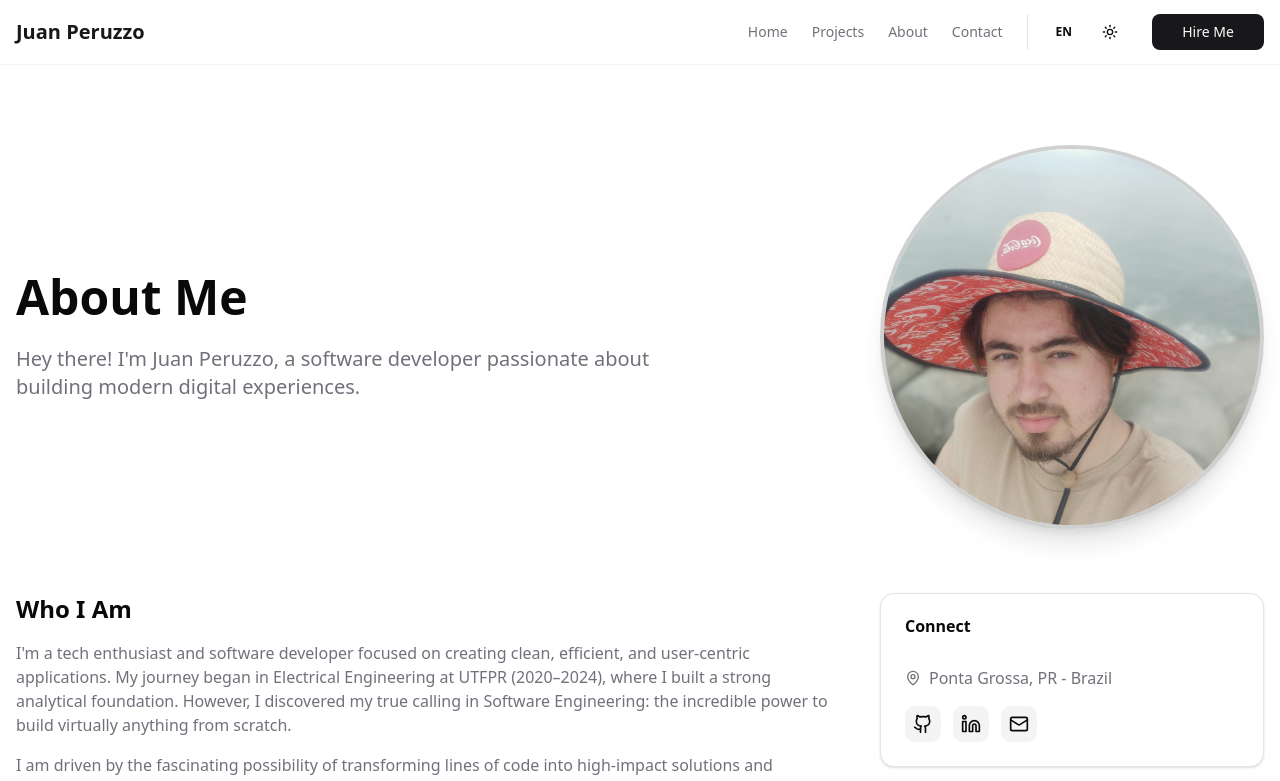
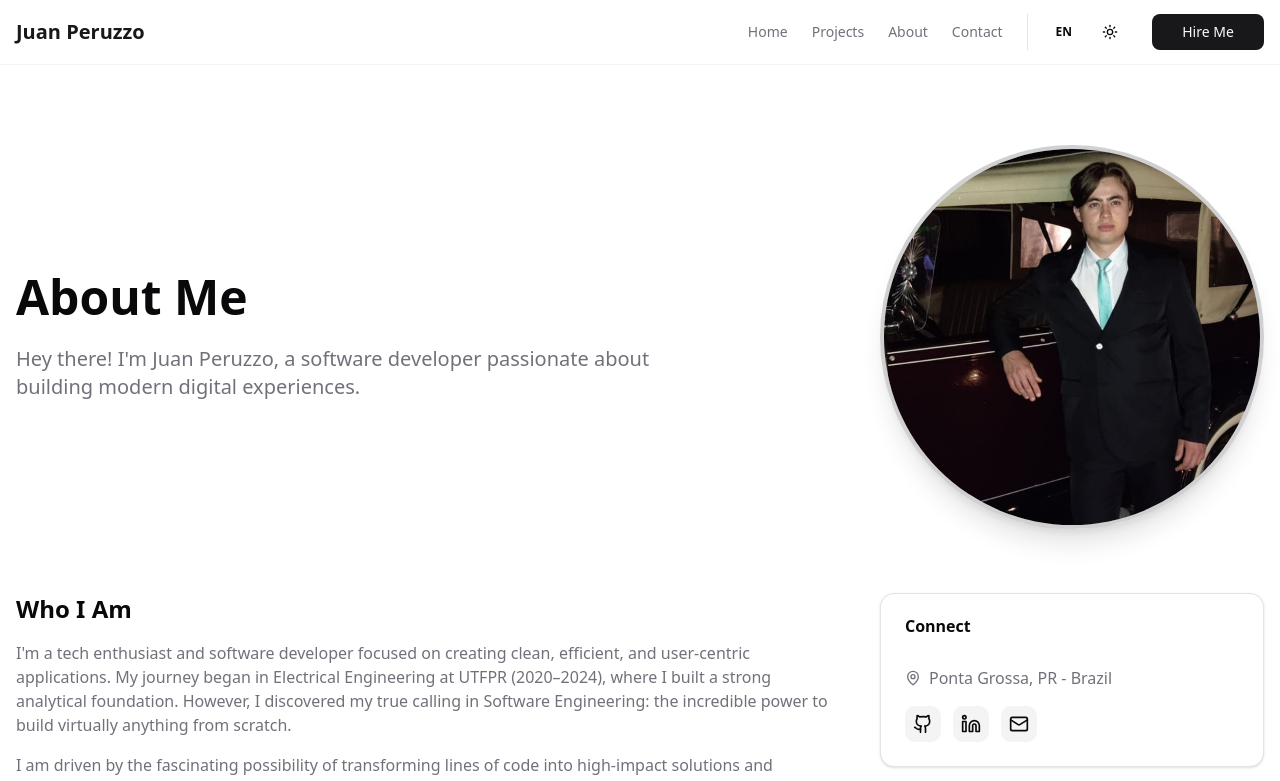
Before and after one commit to Uzzoper/personal-portfolio, a Next.js app: page /about in a window 1280 px wide. Shown: the top 781 px of the page. Built offline with nearby package versions, Linux system fonts and the light colour scheme.

Commit message:
chore: update about section profile photo

```diff
--- a/app/about/page.tsx
+++ b/app/about/page.tsx
@@ -37,7 +37,7 @@ export default function AboutPage() {
                     {/* Profile Picture */}
                     <div className="relative h-72 w-72 md:h-80 md:w-80 lg:h-96 lg:w-96 shrink-0">
                         <Image
-                            src="/profile.jpeg"
+                            src="/juan.jpeg"
                             alt="Juan Peruzzo"
                             fill
                             sizes="(max-width: 768px) 288px, (max-width: 1024px) 320px, 384px"
```
Also changed, not shown: public/juan.jpeg (added), public/profile.jpeg (deleted).
